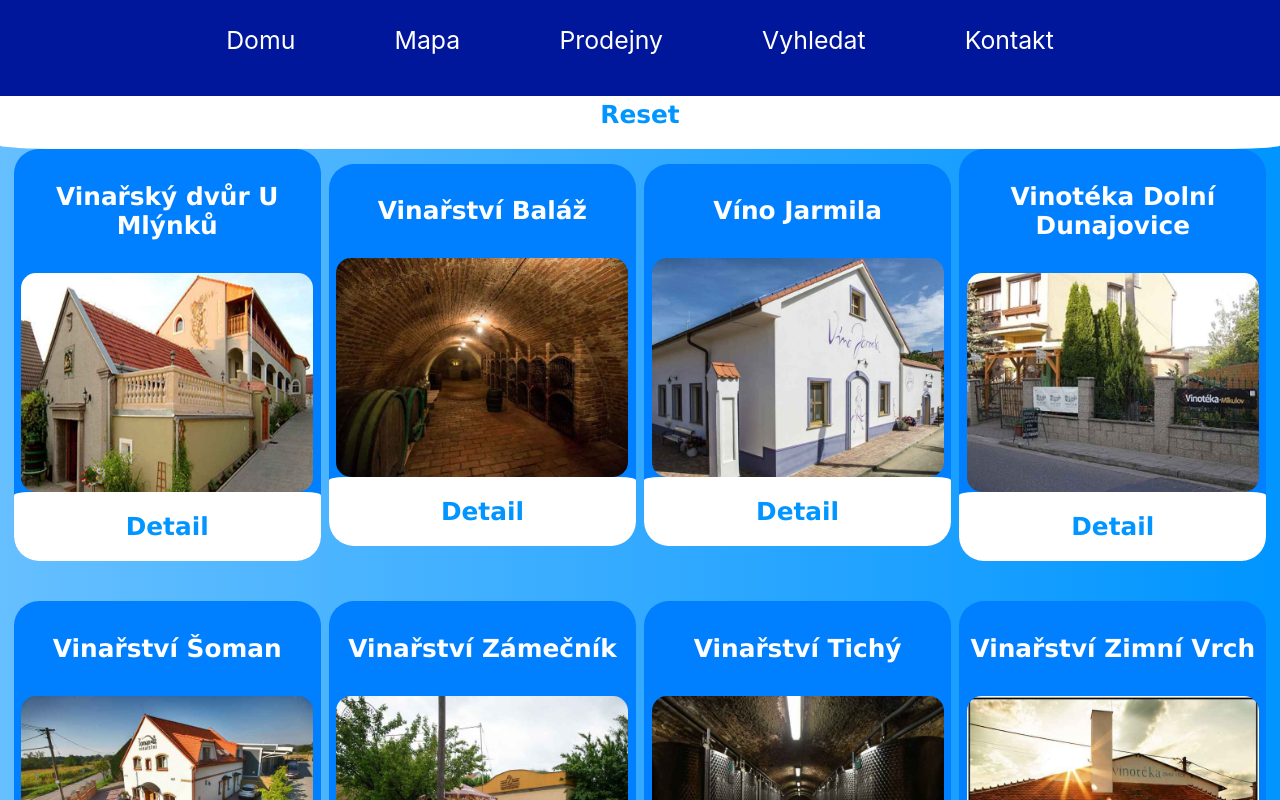
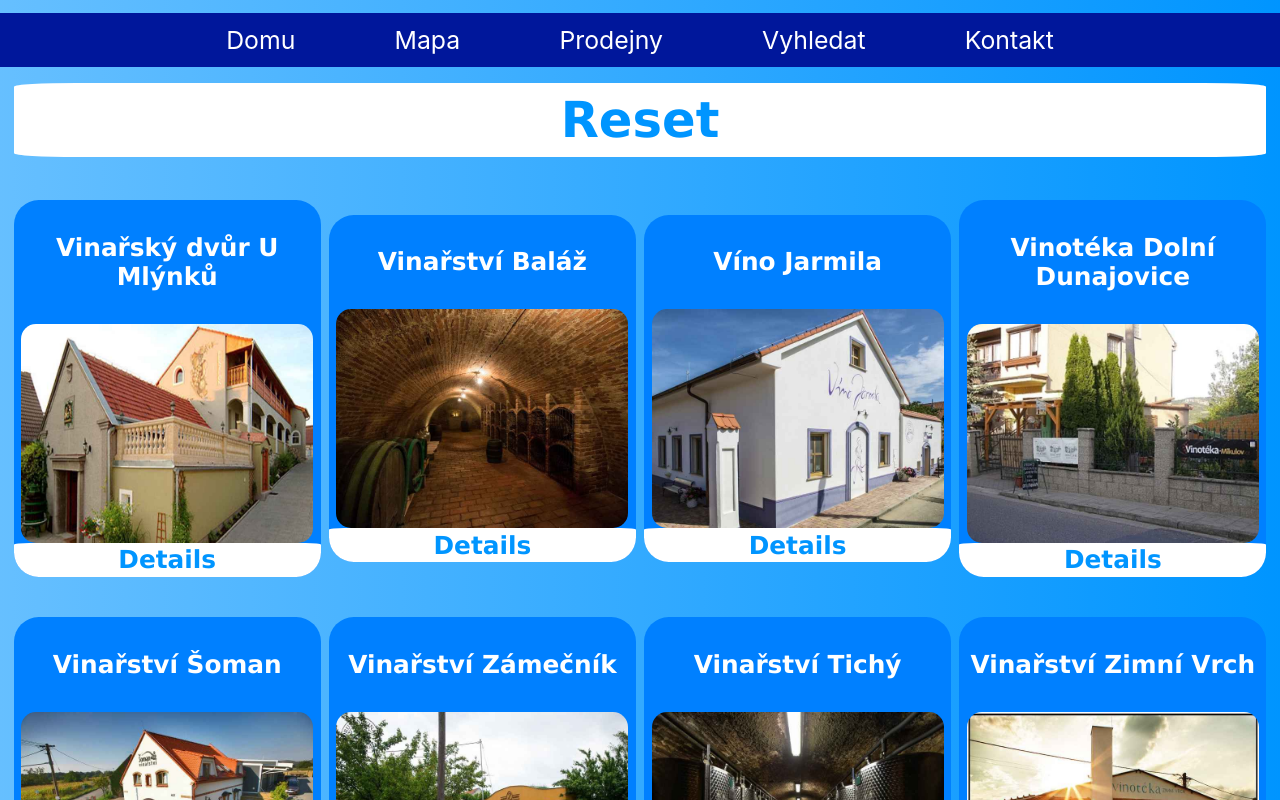
Before and after one commit to andrewtomanek/morava_winerys, a React (Create React App) app: page / in a window 1280 px wide. Both pictures are taken after a click on the button "Dolní Dunajovice". Shown: the top 800 px of the page. Built offline with nearby package versions, Linux system fonts and the light colour scheme.

Commit message:
location buttons to opening modals

```diff
--- a/src/App.css
+++ b/src/App.css
@@ -22,7 +22,7 @@ body {
 
 .main-navigation {
   width: 100%;
-  height: 4.5rem;
+  grid-area: 1 / 1 / 1 / 1;
   background: #00179b;
 }
 
@@ -117,38 +117,100 @@ button {
   border: none;
   text-decoration: none;
   cursor: pointer;
+}
+
+.modal__button {
+  color: hsla(205, 100%, 50%, 1);
+  background-color: white;
+  padding: 0.1rem 0.3rem;
+  border-radius: 5%;
+  font-family: "Oldenburg", "Lucida Sans Unicode", "Lucida Grande", sans-serif;
+  font-size: 1rem;
+  font-weight: 900;
+  text-align: center;
+  border: none;
+  text-decoration: none;
+  cursor: pointer;
   width: 100%;
-  height: 100%;
 }
 
 .modal {
-  position: fixed;
-  top: 40%;
-  left: 50%;
-  transform: translate(-50%, -50%);
   max-width: 100%;
   max-height: 100%;
   box-shadow: 0px 7px 9px -4px rgba(0, 0, 0, 0.2),
     0px 14px 21px 2px rgba(0, 0, 0, 0.14), 0px 5px 26px 4px rgba(0, 0, 0, 0.12);
   background: white;
-  width: 20em;
-  height: 20em;
-  border-radius: 50%;
 }
 .modalOverlay {
-  position: fixed;
-  top: 0;
-  left: 0;
+  grid-area: 1 / 1 / 5 / 1;
   width: 100%;
   height: 100%;
-  z-index: 50;
+  z-index: 5;
+  justify-items: center;
+  justify-content: center;
+  align-items: center;
+  align-content: center;
   background: rgba(0, 0, 0, 0.7);
 }
+
 .closed {
   display: none;
 }
 .open {
-  display: block;
+  display: grid;
+}
+
+.modal_container {
+  grid-template-rows: 10vh 1fr;
+  grid-area: 1 / 1 / 5 / 1;
+  z-index: 6;
+  padding: 0.2rem 1.3rem;
+  background: linear-gradient(
+    to left,
+    hsla(205, 100%, 50%, 1),
+    hsla(205, 100%, 70%, 1)
+  ); /* Standard syntax */
+}
+
+.modal__title {
+  padding: 0.2rem 0.3rem;
+  color: hsla(3, 99%, 48%, 1);
+  font-weight: 700;
+  font-size: 1.5rem;
+  text-align: center;
+  background-color: hsla(205, 100%, 80%, 0.9);
+  border-radius: 0.5rem;
+  width: 100%;
+}
+.modal__row {
+  color: white;
+  font-weight: 600;
+  font-size: 2.5rem;
+  text-align: center;
+  padding: 0 0.3rem;
+  background-color: hsla(205, 100%, 75%, 0.8);
+  border-radius: 15px;
+}
+
+.modal__website {
+  color: white;
+  font-weight: 600;
+  text-align: center;
+  font-size: 1.5rem;
+
+  text-decoration: none;
+  padding: 0 0.3rem;
+  background-color: hsla(54, 100%, 90%, 1);
+  border-radius: 15px;
+}
+
+.modal__link {
+  color: white;
+  font-weight: 600;
+  text-align: center;
+  padding: 0 0.3rem;
+  background-color: hsla(54, 100%, 90%, 1);
+  border-radius: 15px;
 }
 
 .search__input {
@@ -173,8 +235,10 @@ button {
 }
 
 .shops__container {
+  grid-area: 2 / 1 / 3 / 1;
   display: grid;
   grid-template-columns: repeat(3, 30vw);
+  grid-template-rows: 10vh 1fr;
   gap: 5vmin 1vmin;
   justify-items: center;
   justify-content: space-evenly;
@@ -184,6 +248,22 @@ button {
   animation-name: jmena;
   animation-duration: 0.5s;
   overflow: hidden;
+}
+
+.reset__button {
+  grid-column: 1 / -1;
+  color: hsla(205, 100%, 50%, 1);
+  background-color: white;
+  padding: 1vmin 5vmin;
+  border-radius: 5%;
+  font-family: "Oldenburg", "Lucida Sans Unicode", "Lucida Grande", sans-serif;
+  font-size: 2rem;
+  font-weight: 900;
+  text-align: center;
+  border: none;
+  text-decoration: none;
+  cursor: pointer;
+  width: 100%;
 }
 
 h1 {
@@ -222,10 +302,11 @@ img.sld {
   }
 }
 .citis__box {
-  width: 100%;
-  padding: 2rem 1rem;
+  width: 90%;
+  padding: 2rem 0.1rem;
   margin: 0rem;
-  display: grid;
+  display: flex;
+  flex-flow: row wrap;
   grid-gap: 1rem;
   grid-template-columns: repeat(auto-fill, minmax(20vw, 1fr));
   grid-template-rows: repeat(auto-fill, minmax(10vh, 1fr));
@@ -992,7 +1073,7 @@ i {
 
   .shops__container {
     display: grid;
-    grid-template-columns: repeat(3, 32vw);
+    grid-template-columns: repeat(3, 30vw);
     gap: 5vmin 1vmin;
   }
 }
--- a/src/components/BaseButton.js
+++ /dev/null
@@ -1,10 +0,0 @@
-import React from "react";
-
-function BaseButton(props) {
-  return (
-    <button onClick={props.onClick} value={props.value}>
-      Detail
-    </button>
-  );
-}
-export default BaseButton;
--- a/src/components/FilteredCitis.js
+++ b/src/components/FilteredCitis.js
@@ -3,12 +3,21 @@ import FilteredCity from "./FilteredCity";
 
 const FilteredCitis = props => {
   const items = props.sklepy.map(item => {
-    return <FilteredCity key={item.id} item={item} />;
+    return (
+      <FilteredCity key={item.id} item={item} updateModal={props.updateModal} />
+    );
   });
 
   return (
     <div className="shops__container">
-      {props.children}
+      {props.toggleBox && (
+        <button
+          className="reset__button"
+          onClick={() => props.changeToggleBox()}
+        >
+          Reset
+        </button>
+      )}
       {props.toggleBox && items}
     </div>
   );
--- a/src/components/FilteredCity.js
+++ b/src/components/FilteredCity.js
@@ -1,26 +1,17 @@
-import React, { useState } from "react";
-import Modal from "./Modal.js";
-import BaseButton from "./BaseButton.js";
+import React from "react";
 
-const FilteredCity = ({ item }) => {
-  const [show, setOpen] = useState(false);
-  const [modalContent, setModalContent] = useState([]);
-
-  const showModal = e => {
-    setOpen(true);
-    setModalContent(item);
+const FilteredCity = ({ item, updateModal }) => {
+  const showModal = cellData => {
+    updateModal(cellData);
   };
 
   return (
     <div className="wine_box">
       <h4 className="pic_caption">{item.name}</h4>
       <img className="front_picture" src={item.picture} alt={item.picture} />
-      <BaseButton onClick={() => showModal()} />
-      <Modal
-        onClose={() => setOpen(false)}
-        show={show}
-        modalContent={modalContent}
-      />
+      <button className="modal__button" onClick={() => showModal(item)}>
+        Details
+      </button>
     </div>
   );
 };
--- a/src/components/Modal.js
+++ b/src/components/Modal.js
@@ -1,24 +1,23 @@
 import React from "react";
-import BaseButton from "./BaseButton.js";
 
-function Modal({ modalContent, onClose, show }) {
-  const modalOpen = show ? "modalOverlay open" : "modalOverlay closed";
-  if (!show) {
+function Modal({ modalContent, closeModal, modalToggle }) {
+  const modalOpen = modalToggle ? "modalOverlay open" : "modalOverlay closed";
+  if (!modalToggle) {
     return null;
   } else
     return (
-      <div className={modalOpen}>
-        <BaseButton name="Close" onClick={onClose} />
-        <div className="wine_box">
-          <h5 className="business_title">{modalContent.name}</h5>
-          <div className="business_link">
-            <a className="business_website" href={modalContent.url}>
-              {modalContent.website}
-            </a>
-          </div>
-          <p className="business_adress">{modalContent.address}</p>
-          <p className="business_postal">{modalContent.postalCode}</p>
-          <p className="business_telphone">{modalContent.phoneNumber}</p>
+      <div className={modalOpen} onClick={() => closeModal()}>
+        <div className="modal_container">
+          <button className="modal__button" onClick={() => closeModal()}>
+            Close
+          </button>
+          <h5 className="modal__title">{modalContent.name}</h5>
+          <a className="modal__website" href={modalContent.url}>
+            {modalContent.website}
+          </a>
+          <p className="modal__row">{modalContent.address}</p>
+          <p className="modal__row">{modalContent.postalCode}</p>
+          <p className="modal__row">{modalContent.phoneNumber}</p>
         </div>
       </div>
     );
--- a/src/pages/Home.js
+++ b/src/pages/Home.js
@@ -6,6 +6,7 @@ import citis from "../data/citis";
 import "../App.css";
 import CityList from "../components/CityList";
 import FilteredCitis from "../components/FilteredCitis";
+import Modal from "../components/Modal.js";
 
 const Vyhledat = () => {
   const [filteredSklepy, setfilteredSklepy] = useState([]);
@@ -13,6 +14,8 @@ const Vyhledat = () => {
   const [initLocations, setInitLocations] = useState(citis);
   const [searchString, setSearchString] = useState("");
   //const [initOkres, setInitOkres] = useState(["Břeclav", "Uherské Hradiště"]);
+  const [show, setOpen] = useState(false);
+  const [modalContent, setModalContent] = useState(false);
 
   const pickItem = query => {
     setSearchString(query.toLowerCase());
@@ -25,14 +28,34 @@ const Vyhledat = () => {
     setfilteredSklepy(filtered);
   };
 
+  const changeToggleBox = () => {
+    setToggleBox(!toggleBox);
+  };
+
+  const updateModal = content => {
+    setOpen(true);
+    setModalContent(content);
+  };
+
+  const closeModal = () => {
+    setOpen(false);
+  };
+
   return (
     <div className="main__container">
       <Navigation />
+      <Modal
+        modalContent={modalContent}
+        modalToggle={show}
+        closeModal={closeModal}
+      />
       {toggleBox && (
-        <button onClick={() => setToggleBox(!toggleBox)}>Reset</button>
-      )}
-      {toggleBox && (
-        <FilteredCitis sklepy={filteredSklepy} toggleBox={toggleBox} />
+        <FilteredCitis
+          sklepy={filteredSklepy}
+          changeToggleBox={changeToggleBox}
+          toggleBox={toggleBox}
+          updateModal={updateModal}
+        />
       )}
       {!toggleBox && <CityList citis={initLocations} pickItem={pickItem} />}
     </div>
```
